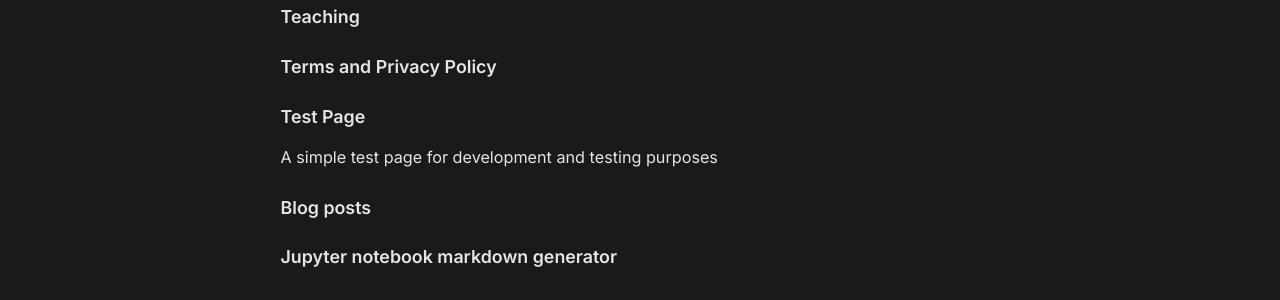
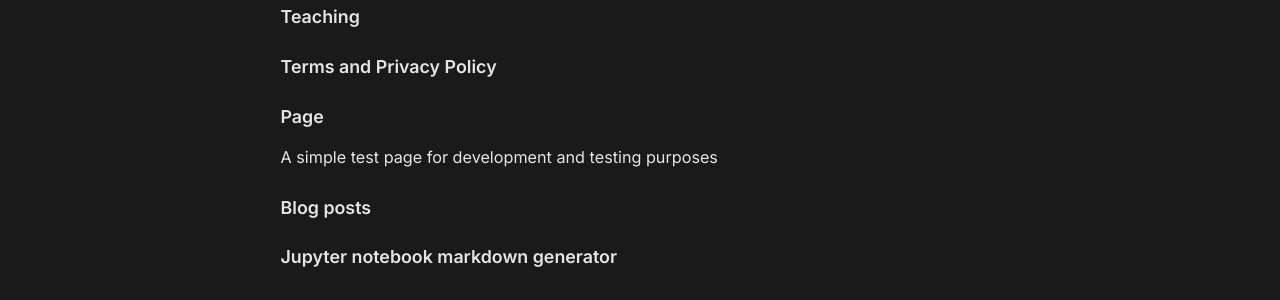
Before and after one commit to AliShahin/AliShahin.github.io, a Jekyll site: the page built from _pages/page-archive.html, in a window 1280 px wide. Shown: the part 1024-1324 px from the top of the page. Built offline with Jekyll 4.4.1, drawn with Linux system fonts in a browser that asks for light colours.

Commit message:
Update test.md

```diff
--- a/_pages/test.md
+++ b/_pages/test.md
@@ -1,8 +1,8 @@
 ---
 permalink: /test/
-title: "Test Page"
+title: "Page"
 excerpt: "A simple test page for development and testing purposes"
-author_profile: true
+author_profile: false
 ---
 
 Navigating to [https://openai.com/](https://openai.com/)
```
